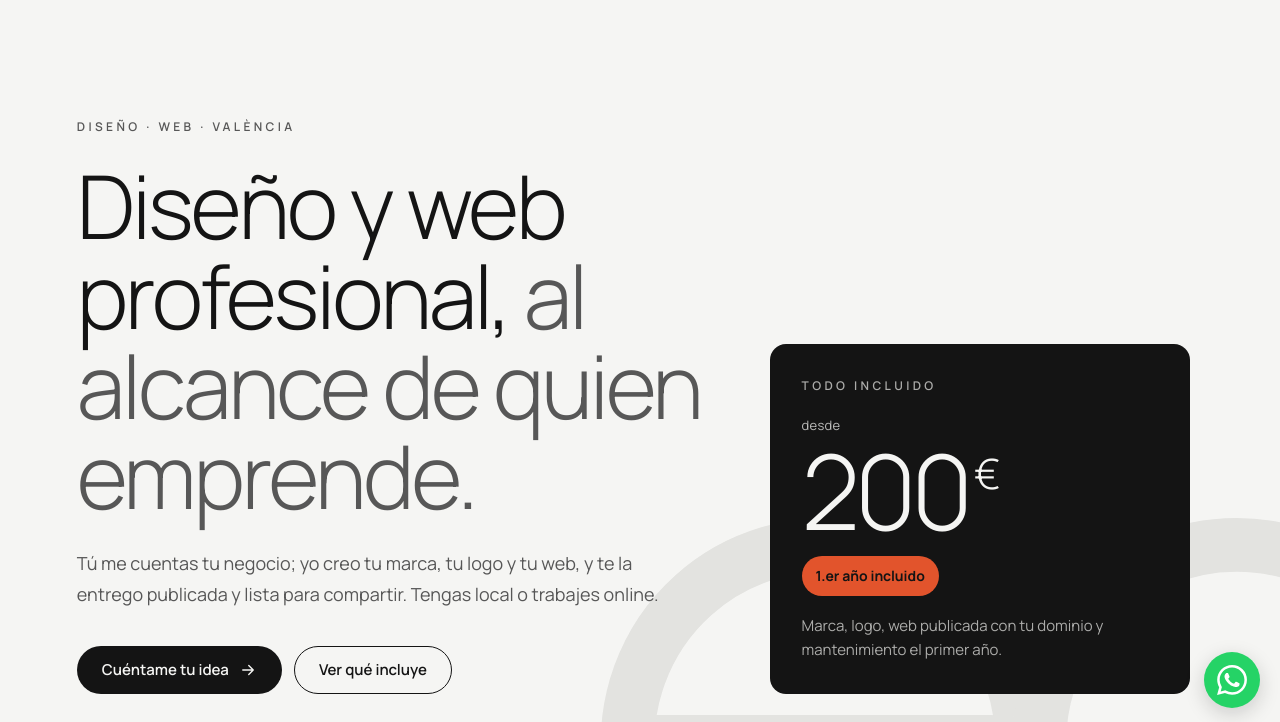
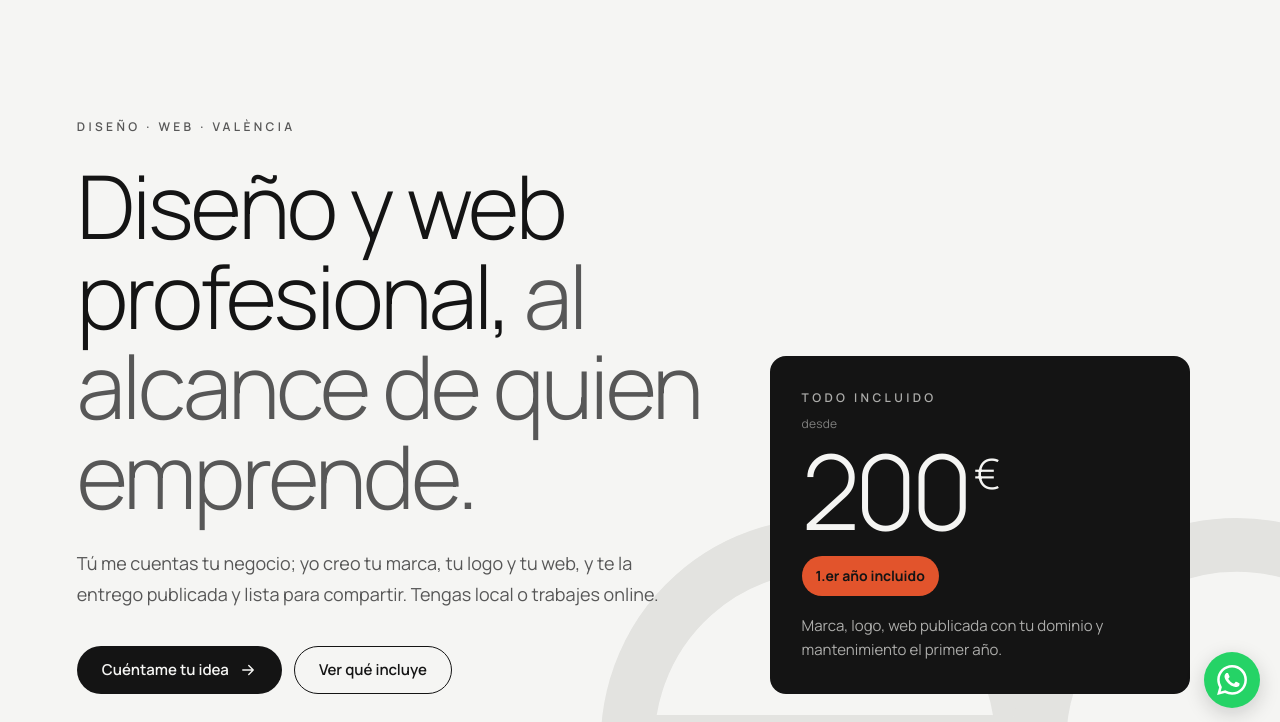
Before and after one commit to estebancalvobayarri/ecwebdesign, a plain HTML site: page index.html in a window 1280 px wide. Shown: the part 72-794 px from the top of the page. Drawn offline with Linux system fonts and the light colour scheme.

Commit message:
«desde» más pequeño, gris y con menos espaciado
Co-Authored-By: Claude Opus 5.5 <noreply@anthropic.com>
Claude-Session: https://claude.ai/code/session_01NjNeR3C9iRmGEPez26Dpg9

```diff
--- a/assets/css/styles.css
+++ b/assets/css/styles.css
@@ -123,7 +123,7 @@ h1, h2, h3, p { margin: 0; }
 }
 .price__amount { display: flex; align-items: flex-start; gap: 6px; font-size: clamp(4.5rem, 10vw, 6.5rem); font-weight: 300; letter-spacing: -.05em; line-height: .9; }
 .price__amount small { font-size: .4em; letter-spacing: 0; margin-top: .25em; }
-.price__from { font-size: .8125rem; font-weight: 400; letter-spacing: .02em; opacity: .75; margin-bottom: -10px; }
+.price__from { font-size: .75rem; font-weight: 400; letter-spacing: .02em; color: var(--ec-niebla); opacity: .7; margin: -12px 0 -16px; }
 .price__badge { justify-self: start; background: var(--ec-senal); color: var(--ec-tinta); font-size: .875rem; font-weight: 700; letter-spacing: 0; padding: 8px 14px; border-radius: var(--radius-pill); }
 .price p { color: var(--ec-niebla); font-size: .9375rem; line-height: 1.6; }
 .price .label { color: var(--ec-niebla); }
```
